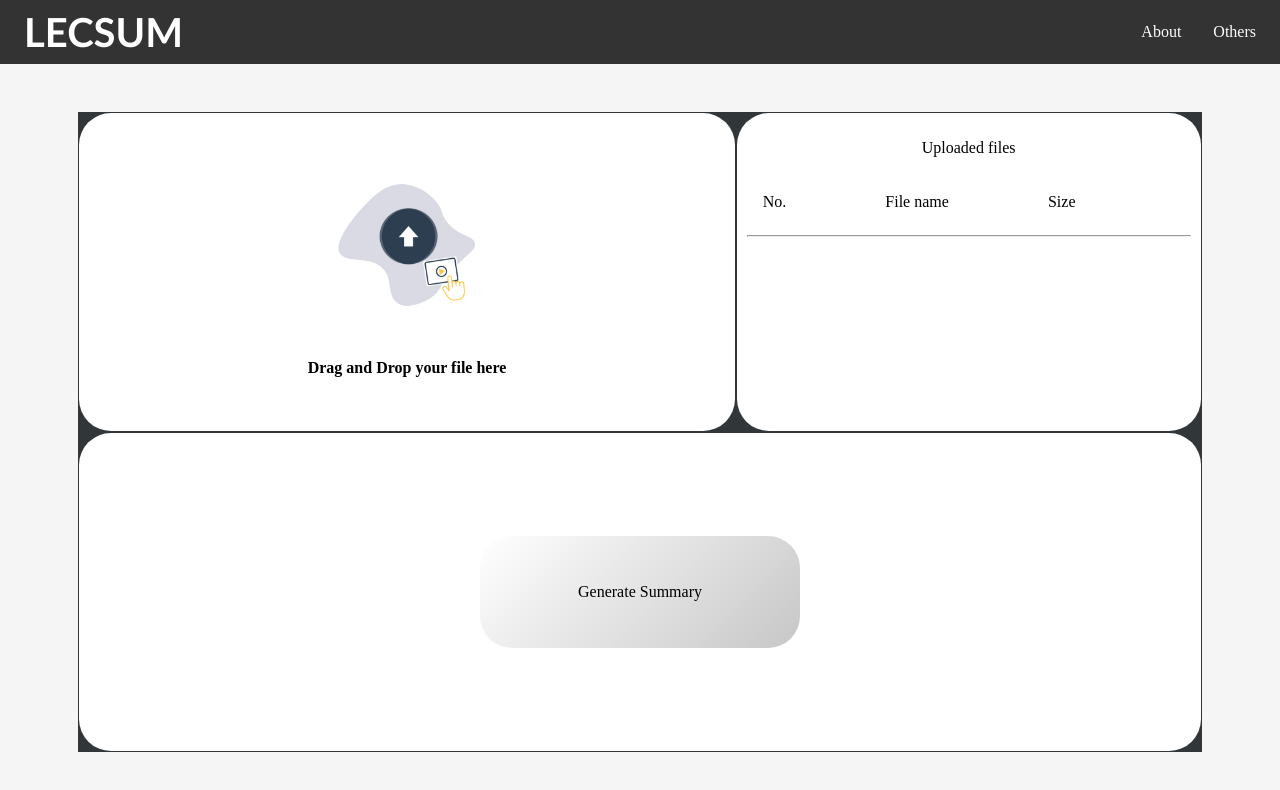
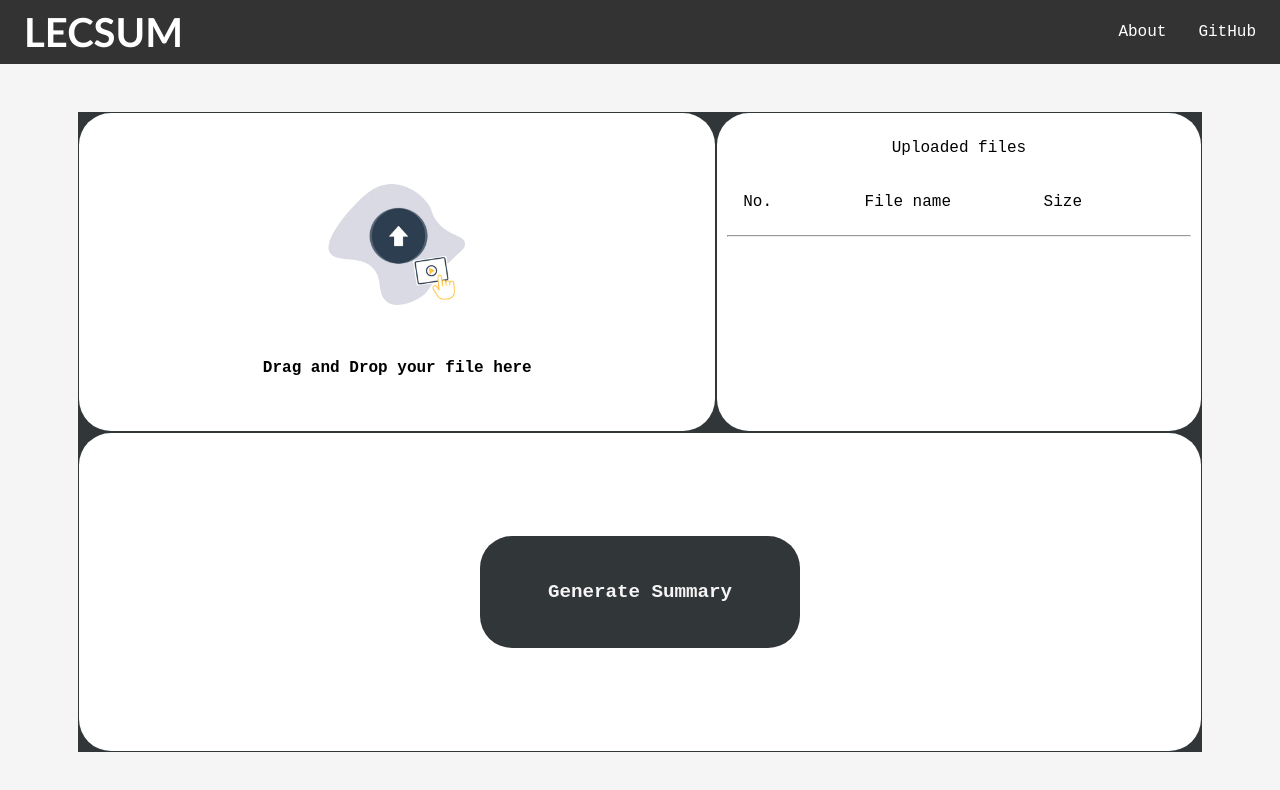
Before and after one commit to NishantNepal1/LecSum, a React (Create React App) app in the folder frontend/: page / in a window 1280 px wide. Shown: the top 790 px of the page. Built offline with nearby package versions, Linux system fonts and the light colour scheme.

Commit message:
"css font, color"

```diff
--- a/frontend/src/components/drop-file-input/drop-file-input.css
+++ b/frontend/src/components/drop-file-input/drop-file-input.css
@@ -32,6 +32,7 @@
   color: var(--txt-second-color);
   font-weight: 600;
   padding: 10px;
+  font-family: 'Courier New', Courier, monospace;
 }
 
 .drop-file-input__label img {
--- a/frontend/src/components/navbar/navbar.css
+++ b/frontend/src/components/navbar/navbar.css
@@ -18,6 +18,7 @@ body {
   justify-content: space-between;
   align-items: stretch;
   gap: 2rem;
+  font-family: 'Courier New', Courier, monospace;
   padding: 0 1rem;
 }
 
--- a/frontend/src/components/navbar/navbar.js
+++ b/frontend/src/components/navbar/navbar.js
@@ -13,7 +13,7 @@ export default class Navbar extends React.Component{
             <Link to="/about">About</Link>
           </li>
           <li>
-            <Link to="/others">Others</Link>
+            <a target="_blank" href="https://github.com/NishantNepal1/LecSum">GitHub</a>
           </li>
         </ul>
       </nav>
--- a/frontend/src/pages/home.css
+++ b/frontend/src/pages/home.css
@@ -96,7 +96,7 @@
   align-items: center;
   color: white;
   font-weight: bold;
-  font-family:Verdana, Geneva, Tahoma, sans-serif;
+  font-family: 'Courier New', Courier, monospace;
   transition: all 0.5s;
   cursor: pointer;
 }
@@ -117,7 +117,13 @@
   place-items: center;
   cursor: pointer;
   /* background-color: red; */
-  background: linear-gradient(-45deg, rgba(0,0,0,0.22), rgba(255,255,255,0.25));
+  /* background: linear-gradient(-45deg, rgba(0,0,0,0.22), rgba(255,255,255,0.25)); */
+  background: #313638;
+  font-family: 'Courier New', Courier, monospace;
+  font-weight: bolder;
+  color: whitesmoke;
+  font-size: 1.2rem;
+  /* background: red; */
   transition: 0.4s all;
 }
 
@@ -182,6 +188,8 @@
   overflow-y: auto;
   position: relative;
   padding: 10px;
+  font-family: 'Courier New', Courier, monospace;
+  font-size: 1rem;
 }
 .frame-2-2{
   background-color: white;
```
Also changed, not shown: 2 other files (tests, documents, lock files or other folders).
